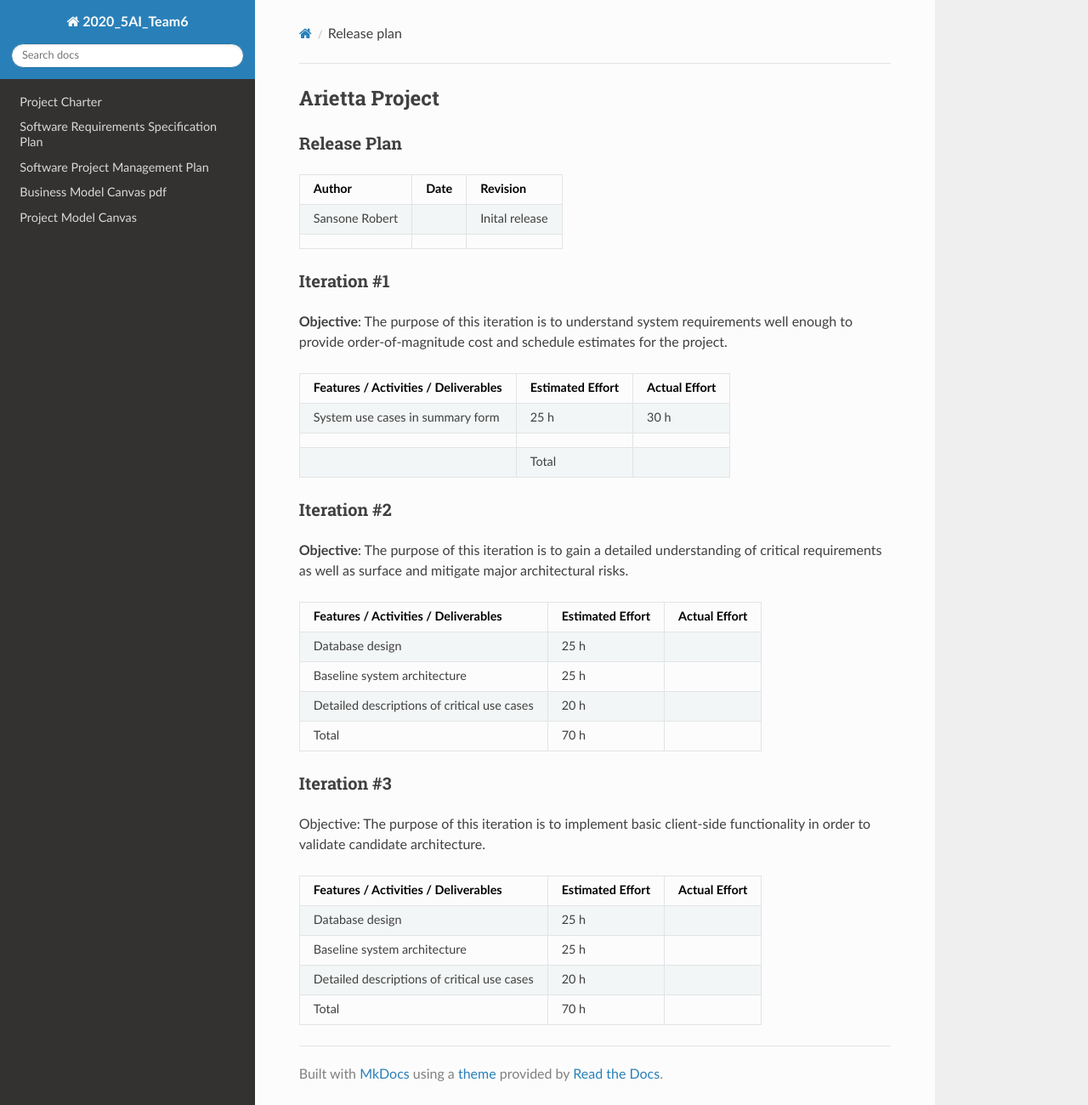
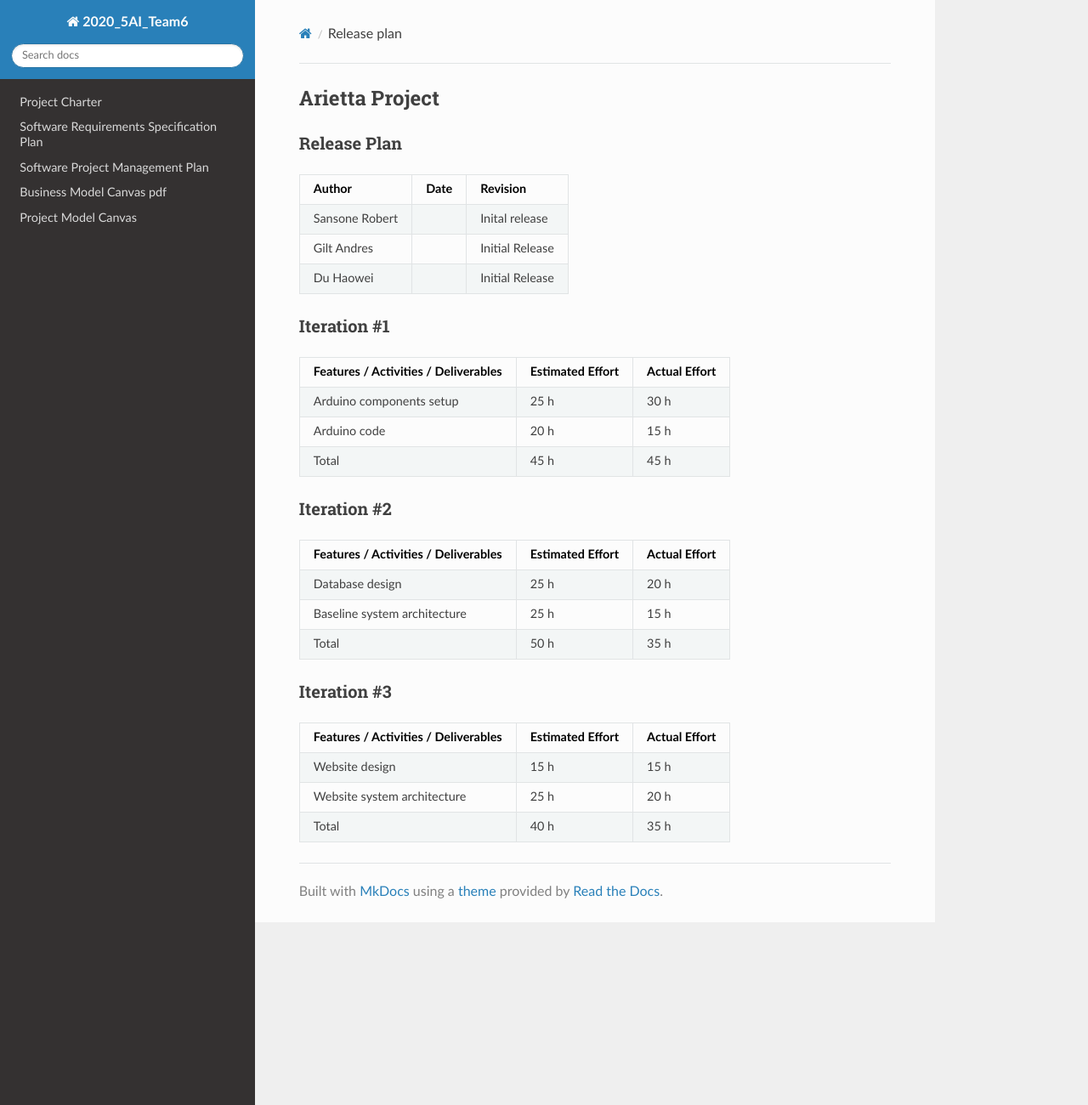
Before and after one commit to haoweydu/2020-5ai-team6-Du, an MkDocs documentation site: the page built from docs/release_plan.md, in a window 1280 px wide and 1300 px high. Shown: the whole window at 85% size. Built offline with MkDocs 1.6.1, drawn with Linux system fonts in a browser that asks for light colours; nearby versions of some CDN libraries.

Commit message:
Update release_plan.md

```diff
--- a/docs/release_plan.md
+++ b/docs/release_plan.md
@@ -4,33 +4,29 @@
 | Author         | Date | Revision       |
 |----------------|------|----------------|
 | Sansone Robert |      | Inital release |
-|                |      |                |
+|Gilt Andres |      |Initial Release|
+|Du Haowei |      |Initial Release|
 
 ### Iteration #1
-**Objective**: The purpose of this iteration is to understand system requirements well enough to provide order-of-magnitude cost and schedule estimates for the project.
 
 | Features / Activities / Deliverables | Estimated Effort | Actual Effort |
 |--------------------------------------|------------------|---------------|
-| System use cases in summary form     | 25 h             | 30 h          |
-|                                      |                  |               |
-|                                      | Total            |               |
+| Arduino components setup             | 25 h             | 30 h          |
+| Arduino code                         | 20 h             | 15 h          |
+| Total                                | 45 h             | 45 h          |
 
 ### Iteration #2
-**Objective**: The purpose of this iteration is to gain a detailed understanding of critical requirements as well as surface and mitigate major architectural risks.
 
 | Features / Activities / Deliverables            | Estimated Effort | Actual Effort |
 |-------------------------------------------------|------------------|---------------|
-| Database design                                 | 25 h             |               |
-|  Baseline system architecture                   | 25 h             |               |
-|  Detailed descriptions of critical use cases    | 20 h             |               |
-| Total                                           | 70 h             |               |
+| Database design                                 | 25 h             | 20 h          |
+| Baseline system architecture                    | 25 h             | 15 h          |
+| Total                                           | 50 h             | 35 h          |
 
 ### Iteration #3
-Objective: The purpose of this iteration is to implement basic client-side functionality in order to validate candidate architecture.
 
 | Features / Activities / Deliverables            | Estimated Effort | Actual Effort |
 |-------------------------------------------------|------------------|---------------|
-| Database design                                 | 25 h             |               |
-|  Baseline system architecture                   | 25 h             |               |
-|  Detailed descriptions of critical use cases    | 20 h             |               |
-| Total                                           | 70 h             |               |
+| Website design                                  | 15 h             | 15 h          |
+| Website system architecture                     | 25 h             | 20 h          |
+| Total                                           | 40 h             | 35 h          |
```
